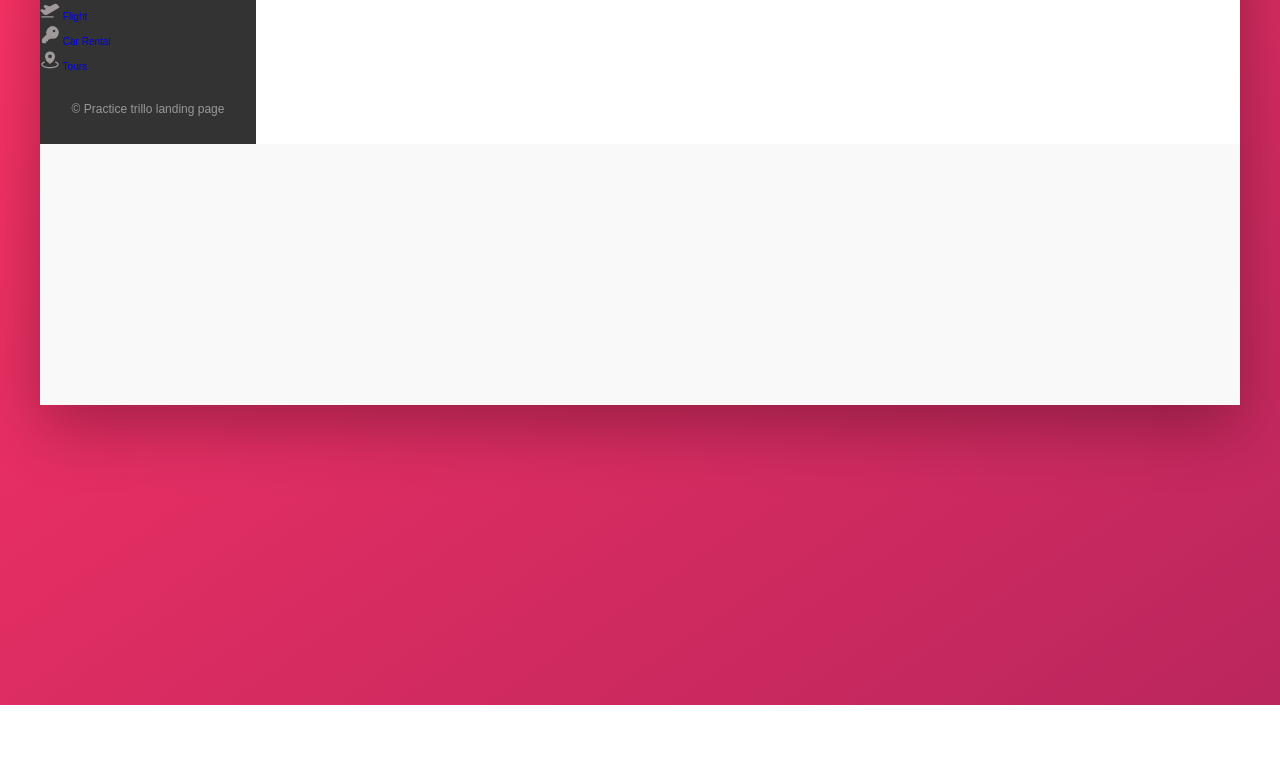
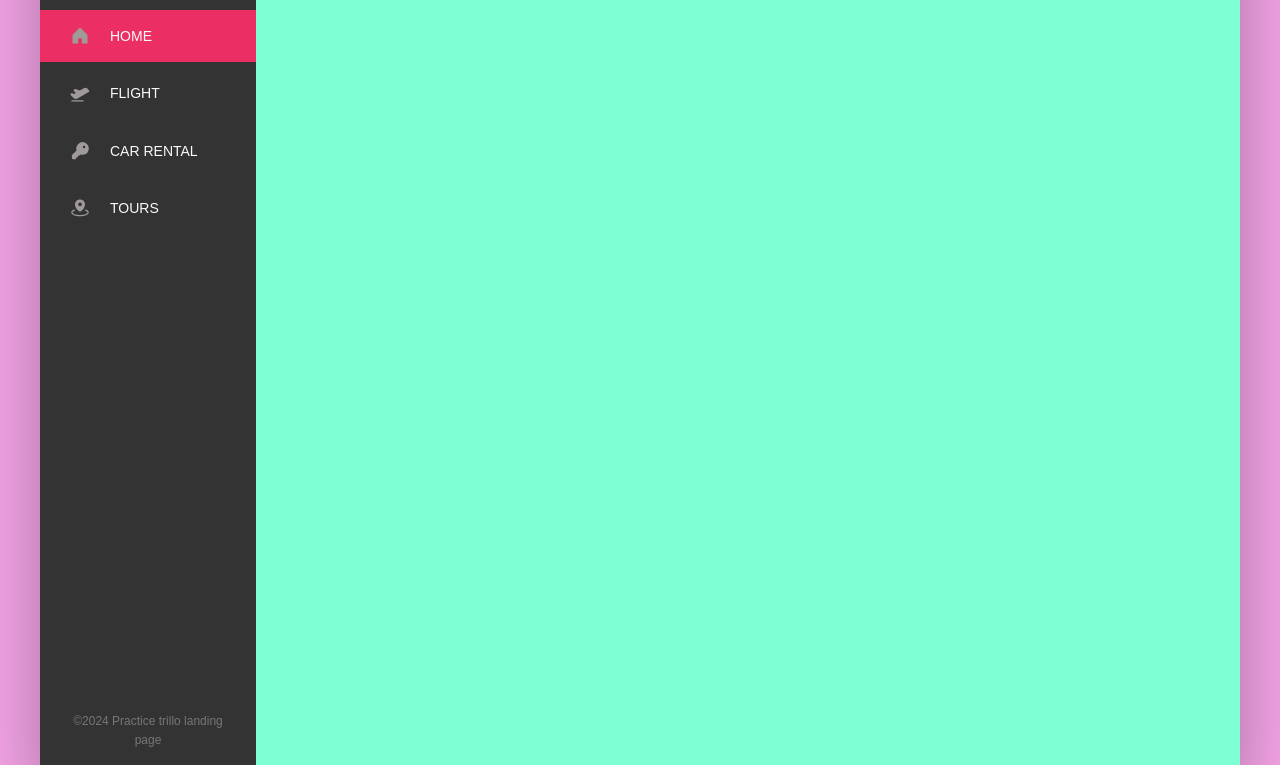
Before and after one commit to johnsonmkevin/TrilloProject, a website: page index.html in a window 1280 px wide. Shown: the part 175-940 px from the top of the page. Before the commit the page ends 880 px from the top, so only its background shows below. Drawn offline with Linux system fonts and the light colour scheme.

Commit message:
toggle active state link

```diff
--- a/index.html
+++ b/index.html
@@ -39,9 +39,9 @@
         <aside>
           <nav class="sidebar">
             <ul class="side-nav">
-              <li class="side-nav__item">
+              <li class="side-nav__item side-nav__item--active">
                 <a href="#" class="side-nav__link">
-                  <img src="img/SVG/house-fill.svg" alt="User Icon" class="side-nav__link" />
+                  <img src="img/SVG/house-fill.svg" alt="User Icon" class="side-nav__icon" />
                   <span>Home</span>
                 </a>
               </li>
@@ -50,33 +50,30 @@
                   <img
                     src="img/SVG/airplane-takeoff-fill.svg"
                     alt="User Icon"
-                    class="side-nav__link__icon"
+                    class="side-nav__icon"
                   />
                   <span>Flight</span>
                 </a>
               </li>
               <li class="side-nav__item">
                 <a href="#" class="side-nav__link">
-                  <img src="img/SVG/key-fill.svg" alt="User Icon" class="side-nav__link__icon" />
+                  <img src="img/SVG/key-fill.svg" alt="User Icon" class="side-nav__icon" />
                   <span>Car Rental</span>
                 </a>
               </li>
               <li class="side-nav__item">
                 <a href="#" class="side-nav__link">
-                  <img
-                    src="img/SVG/map-pin-area-fill.svg"
-                    alt="User Icon"
-                    class="side-nav__link__icon"
-                  />
+                  <img src="img/SVG/map-pin-area-fill.svg" alt="User Icon" class="side-nav__icon" />
                   <span>Tours</span>
                 </a>
               </li>
             </ul>
-            <div class="legal">&copy; Practice trillo landing page</div>
+            <div class="legal">&copy;2024 Practice trillo landing page</div>
           </nav>
         </aside>
         <main class="hotel-view">Hotel View</main>
       </div>
     </div>
+    <script src="script.js"></script>
   </body>
 </html>
--- a/sass/base/_base.scss
+++ b/sass/base/_base.scss
@@ -25,12 +25,13 @@
 body {
   line-height: 1.6;
   -webkit-font-smoothing: antialiased;
-  background-image: linear-gradient(
+  /* background-image: linear-gradient(
     to right bottom,
     var(--color-primary-light),
     var(--color-primary-dark)
   );
-  background-size: cover;
+  background-size: cover; */
+  background-color: #f2a2e4;
   font-family: "Open-sans", sans-serif;
   font-weight: 400;
   min-height: 100vh;
@@ -59,6 +60,7 @@ h6 {
 
 a {
   text-decoration: none;
+  list-style: none;
 }
 
 button {
--- a/sass/layout/_hotel-view.scss
+++ b/sass/layout/_hotel-view.scss
@@ -1,4 +1,6 @@
 .hotel-view {
   background-color: #fff;
   flex: 1;
+  background-color: aquamarine;
+  height: 80rem; //test
 }
--- a/sass/layout/_sidebar.scss
+++ b/sass/layout/_sidebar.scss
@@ -1,14 +1,54 @@
+.sidebar {
+  display: flex;
+  flex-direction: column;
+  height: 100%;
+}
+
 aside {
   background-color: var(--color-grey-dark-1);
   flex: 0 0 18%;
 }
 
 .side-nav {
+  font-size: 1.4rem;
+  margin-top: 3.5rem;
+
   &__item {
+    position: relative;
+    &:not(:last-child) {
+      margin-bottom: 0.5rem;
+    }
   }
-  &__link {
+  &__item::before {
+    content: "";
+    position: absolute;
+    top: 0;
+    left: 0;
+    height: 100%;
+    width: 3px;
+    background-color: var(--color-primary);
+    transform: scaleY(0);
+    transition: transform 0.2s, width 0.4s cubic-bezier(1, 0, 0, 1) 0.2s;
   }
-  &__link {
+
+  &__item:hover::before,
+  &__item--active::before {
+    transform: scaleY(1);
+    width: 100%;
+  }
+  &__link:link,
+  &__link:visited {
+    color: var(--color-grey-light-1);
+    text-transform: uppercase;
+    display: inline-block;
+    padding: 1.5rem 3rem;
+    display: flex;
+    align-items: center;
+    position: relative;
+    z-index: 20;
+  }
+  &__icon {
+    margin-right: 2rem;
   }
 }
 
@@ -16,5 +56,5 @@ aside {
   font-size: 1.2rem;
   text-align: center;
   padding: 2.5rem;
-  color: var(--color-grey-dark-3);
+  margin-top: auto;
 }
--- /dev/null
+++ b/script.js
@@ -0,0 +1,11 @@
+"use strict";
+
+const navLinkEl = document.querySelectorAll(".side-nav__item");
+
+const toggleActive = (clickedItem) => {
+  navLinkEl.forEach((item) => item.classList.remove("side-nav__item--active"));
+
+  clickedItem.classList.add("side-nav__item--active");
+};
+
+navLinkEl.forEach((n) => n.addEventListener("click", () => toggleActive(n)));
```
Also changed, not shown: css/all.css, css/all.min.css.
